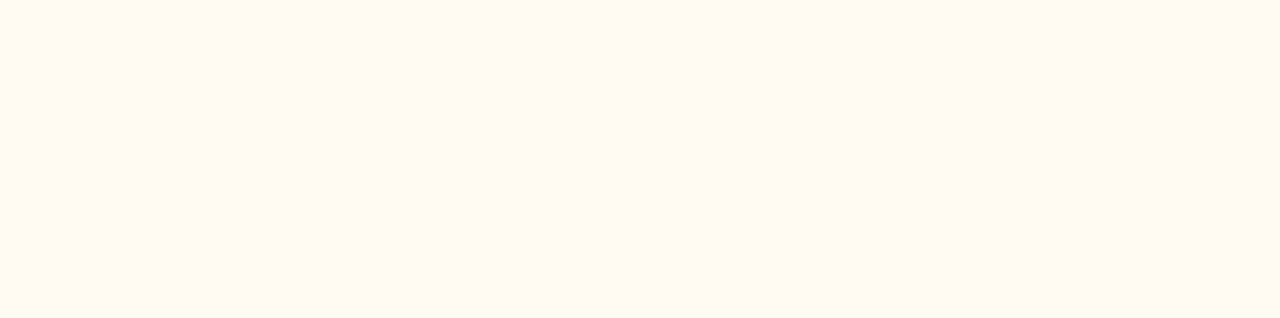
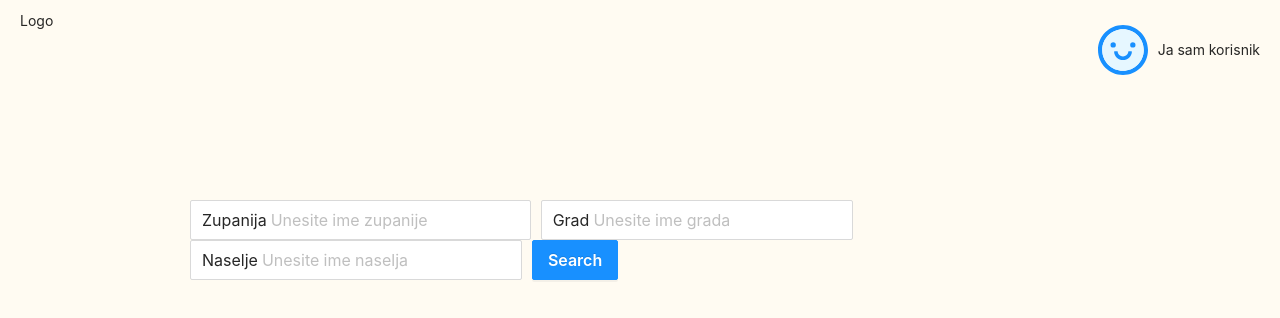
Before and after one commit to ggolubic/nadimistan, a React (Create React App) app in the folder frontend/: page / in a window 1280 px wide. Shown: the top 318 px of the page. Built offline with nearby package versions, Linux system fonts and the light colour scheme.

Commit message:
init homepage, add basic layout

```diff
--- a/frontend/package.json
+++ b/frontend/package.json
@@ -3,6 +3,7 @@
   "version": "0.1.0",
   "private": true,
   "dependencies": {
+    "@ant-design/icons": "^4.6.2",
     "antd": "^4.16.6",
     "eslint-config-prettier": "^8.3.0",
     "eslint-plugin-prettier": "^3.4.0",
--- a/frontend/src/App.js
+++ b/frontend/src/App.js
@@ -3,11 +3,13 @@ import { BrowserRouter as Router, Route, Switch } from 'react-router-dom';
 // import 'antd/dist/antd.dark.css';
 import 'antd/dist/antd.css';
 import Auth from 'components/scenes/Auth';
+import Home from 'components/scenes/Home';
 
 const App = () => (
   <Router>
     <Switch>
       <Route path="/login" render={props => <Auth {...props} />} />
+      <Route path="/" exact render={props => <Home {...props} />} />
     </Switch>
   </Router>
 );
--- a/frontend/src/components/common/Button.js
+++ b/frontend/src/components/common/Button.js
@@ -11,7 +11,8 @@ const Button = styled(props => <AntdButton {...props} />)`
       > span {
         text-decoration: underline;
       }
-    `}
+    `};
+  ${({ color }) => `background-color:${color}`}
 `;
 
 export default Button;
--- /dev/null
+++ b/frontend/src/components/common/PageContainer.js
@@ -0,0 +1,7 @@
+import styled from 'styled-components';
+
+const PageContainer = styled.div`
+  min-height: 100vh;
+`;
+
+export default PageContainer;
--- a/frontend/src/components/scenes/Auth/scenes/Login/index.js
+++ b/frontend/src/components/scenes/Auth/scenes/Login/index.js
@@ -1,4 +1,5 @@
 import React from 'react';
+import { useHistory } from 'react-router-dom';
 import Form from 'antd/lib/form';
 import Input from 'antd/lib/input';
 import Typography from 'antd/lib/typography';
@@ -9,7 +10,10 @@ import Button from 'components/common/Button';
 import { Wrapper, Actions } from './index.styled';
 
 const Login = () => {
+  const history = useHistory();
+
   const handleOnFinish = val => {
+    history.push('/');
     console.log(val);
   };
 
--- /dev/null
+++ b/frontend/src/components/scenes/Home/index.js
@@ -0,0 +1,25 @@
+import React from 'react';
+import Text from 'antd/lib/typography/Text';
+import SmileTwoTone from '@ant-design/icons/SmileTwoTone';
+
+import PageContainer from 'components/common/PageContainer';
+import SearchProvider from 'components/services/search';
+
+import { Navbar, IconWrapper } from './index.styled';
+import Search from './scenes/Search';
+
+const Home = () => (
+  <PageContainer>
+    <Navbar>
+      <Text>Logo</Text>
+      <IconWrapper>
+        <SmileTwoTone style={{ fontSize: '50px' }} />
+        Ja sam korisnik
+      </IconWrapper>
+    </Navbar>
+    <SearchProvider>
+      <Search />
+    </SearchProvider>
+  </PageContainer>
+);
+export default Home;
--- /dev/null
+++ b/frontend/src/components/scenes/Home/index.styled.js
@@ -0,0 +1,17 @@
+import styled from 'styled-components';
+
+export const Navbar = styled.div`
+  display: flex;
+  height: 100px;
+  width: 100%;
+  justify-content: space-between;
+  padding: 10px 20px;
+`;
+
+export const IconWrapper = styled.div`
+  display: flex;
+  align-items: center;
+  > span {
+    margin-right: 10px;
+  }
+`;
--- /dev/null
+++ b/frontend/src/components/scenes/Home/scenes/Search/index.js
@@ -0,0 +1,29 @@
+import React from 'react';
+import Input from 'antd/lib/input';
+import AutoComplete from 'antd/lib/auto-complete';
+import Button from 'components/common/Button';
+
+import { SearchWrapper } from './index.styled';
+import useSearch from 'components/services/search/useSearch';
+
+const Search = () => {
+  const ctx = useSearch();
+  return (
+    <SearchWrapper>
+      <AutoComplete options={[]}>
+        <Input prefix="Zupanija" placeholder="Unesite ime zupanije" size="large" />
+      </AutoComplete>
+      <AutoComplete options={[]}>
+        <Input prefix="Grad" placeholder="Unesite ime grada" size="large" />
+      </AutoComplete>
+      <AutoComplete options={[]}>
+        <Input prefix="Naselje" placeholder="Unesite ime naselja" size="large" />
+      </AutoComplete>
+      <Button type="primary" size="large">
+        Search
+      </Button>
+    </SearchWrapper>
+  );
+};
+
+export default Search;
--- /dev/null
+++ b/frontend/src/components/scenes/Home/scenes/Search/index.styled.js
@@ -0,0 +1,10 @@
+import styled from 'styled-components';
+
+export const SearchWrapper = styled.div`
+  min-width: 700px;
+  max-width: 900px;
+  margin: 100px auto 20px;
+  & > div {
+    margin-right: 10px !important;
+  }
+`;
--- /dev/null
+++ b/frontend/src/components/services/search/index.js
@@ -0,0 +1,25 @@
+import React, { useReducer, createContext } from 'react';
+
+export const SearchCtx = createContext({});
+
+const reducer = (action, state) => {
+  switch (action.type) {
+    case 'placeholder':
+      return {};
+    default:
+      return state;
+  }
+};
+
+// eslint-disable-next-line react/prop-types
+const SearchProvider = ({ children }) => {
+  const [state, dispatch] = useReducer(reducer, {});
+
+  const loadOglase = () => {};
+
+  const value = { ...state, loadOglase };
+
+  return <SearchCtx.Provider value={value}>{children}</SearchCtx.Provider>;
+};
+
+export default SearchProvider;
--- /dev/null
+++ b/frontend/src/components/services/search/useSearch.js
@@ -0,0 +1,10 @@
+import { useContext } from 'react';
+import { SearchCtx } from './';
+
+const useSearch = () => {
+  const ctx = useContext(SearchCtx);
+
+  return ctx;
+};
+
+export default useSearch;
```
Also changed, not shown: 1 other file (tests, documents, lock files or other folders).
